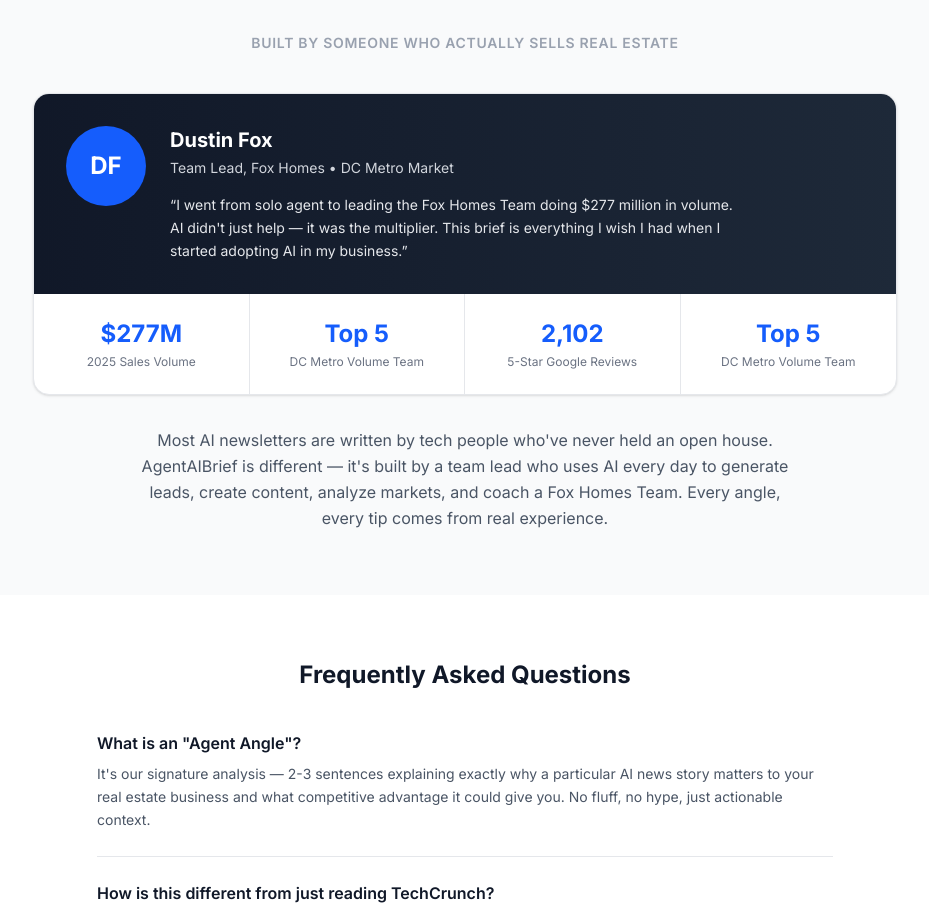
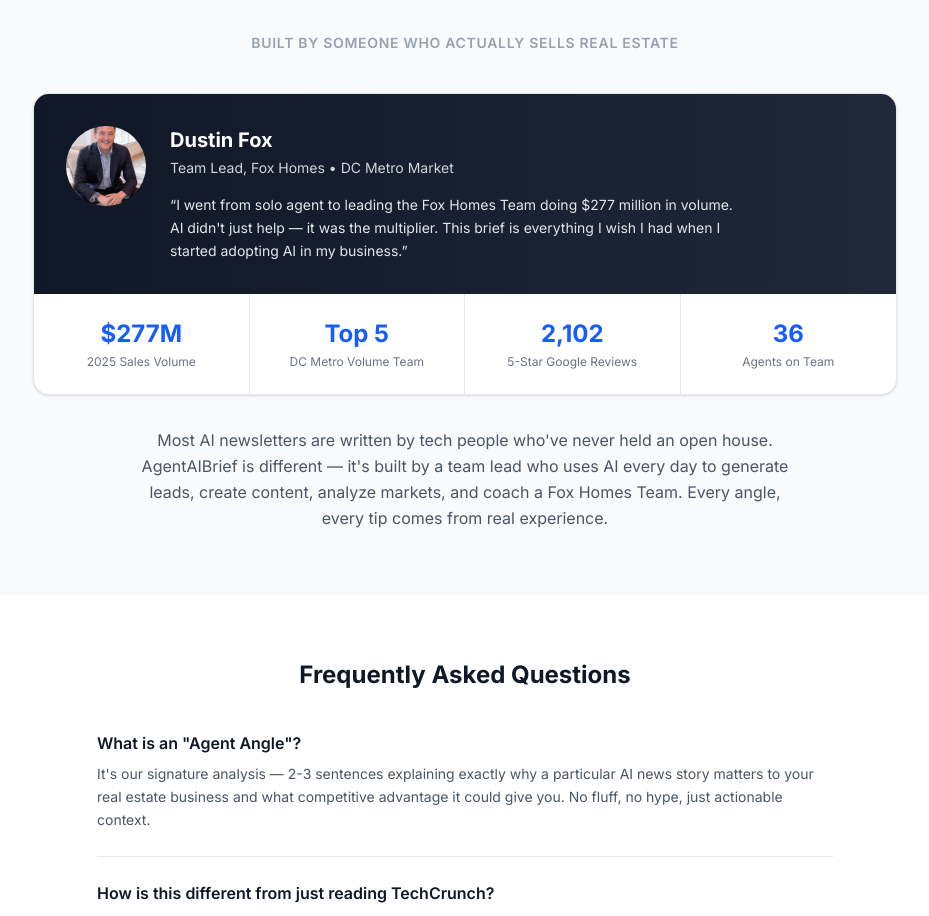
Before and after one commit to dustin-ui/agentaibrief, a Next.js app: page /subscribe in a window 1280 px wide. Shown: the part 1240-2156 px from the top of the page, without its empty margins (175-1104 px from the left). Built offline with nearby package versions, Linux system fonts and the light colour scheme.

Commit message:
Add Dustin headshot, fix duplicate stat

```diff
--- a/src/app/page.tsx
+++ b/src/app/page.tsx
@@ -180,7 +180,7 @@
           <div className="max-w-5xl mx-auto px-4 py-4">
             <div className="flex flex-col sm:flex-row items-center justify-center gap-4 text-sm">
               <div className="flex items-center gap-3">
-                <div className="w-10 h-10 rounded-full bg-blue-600 flex items-center justify-center font-bold text-sm">DF</div>
+                <img src="/dustin-fox.jpg" alt="Dustin Fox" className="w-10 h-10 rounded-full object-cover" />
                 <div>
                   <p className="font-semibold">Built by Dustin Fox</p>
                   <p className="text-gray-400 text-xs">Fox Homes Team • DC Metro</p>
--- a/src/app/subscribe/page.tsx
+++ b/src/app/subscribe/page.tsx
@@ -288,9 +288,7 @@
           <div className="bg-white rounded-2xl border border-gray-200 shadow-sm overflow-hidden mb-8">
             <div className="bg-gradient-to-r from-gray-900 to-gray-800 text-white p-8">
               <div className="flex flex-col md:flex-row items-center md:items-start gap-6">
-                <div className="w-20 h-20 rounded-full bg-blue-600 flex items-center justify-center text-2xl font-bold shrink-0">
-                  DF
-                </div>
+                <img src="/dustin-fox.jpg" alt="Dustin Fox" className="w-20 h-20 rounded-full object-cover shrink-0" />
                 <div className="text-center md:text-left">
                   <h4 className="text-xl font-bold mb-1">Dustin Fox</h4>
                   <p className="text-gray-300 text-sm mb-4">Team Lead, Fox Homes • DC Metro Market</p>
@@ -314,8 +312,8 @@
                 <p className="text-xs text-gray-500 mt-1">5-Star Google Reviews</p>
               </div>
               <div className="p-6 text-center">
-                <p className="text-2xl font-bold text-blue-600">Top 5</p>
-                <p className="text-xs text-gray-500 mt-1">DC Metro Volume Team</p>
+                <p className="text-2xl font-bold text-blue-600">36</p>
+                <p className="text-xs text-gray-500 mt-1">Agents on Team</p>
               </div>
             </div>
           </div>
```
Also changed, not shown: public/dustin-fox.jpg (added).
